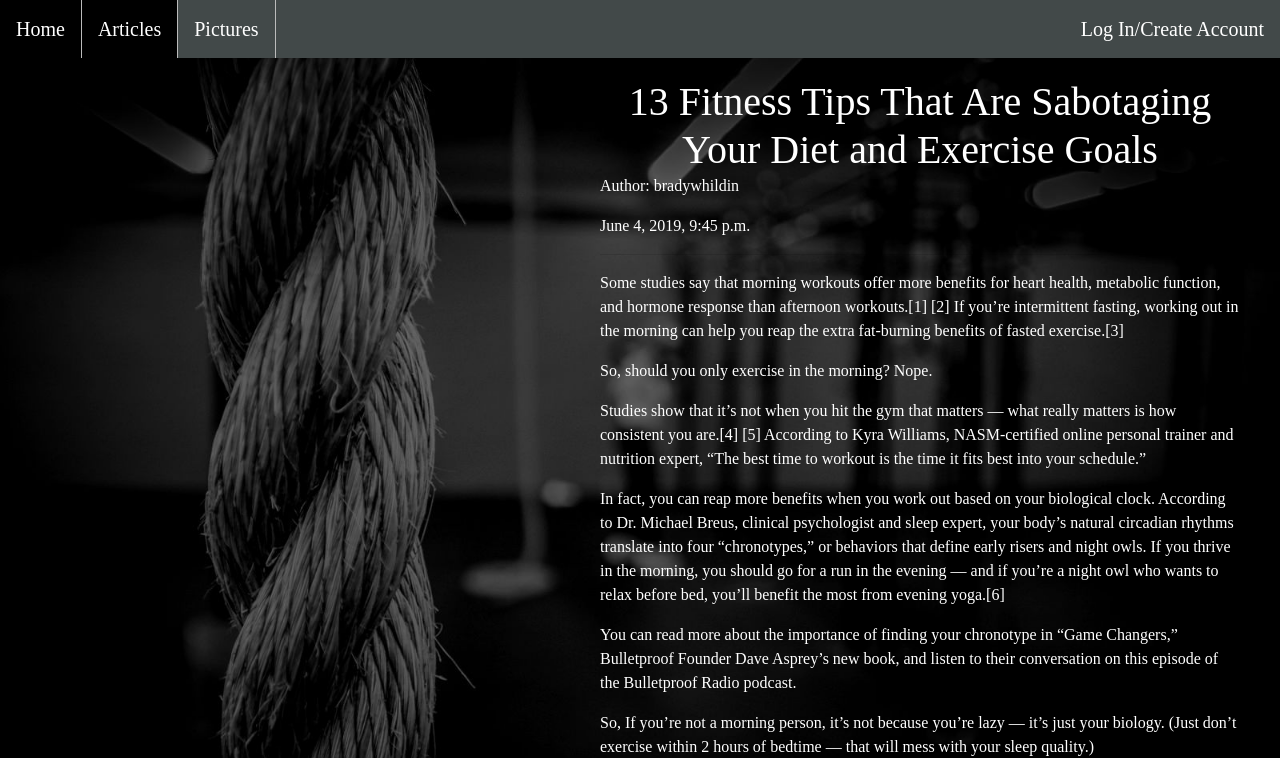
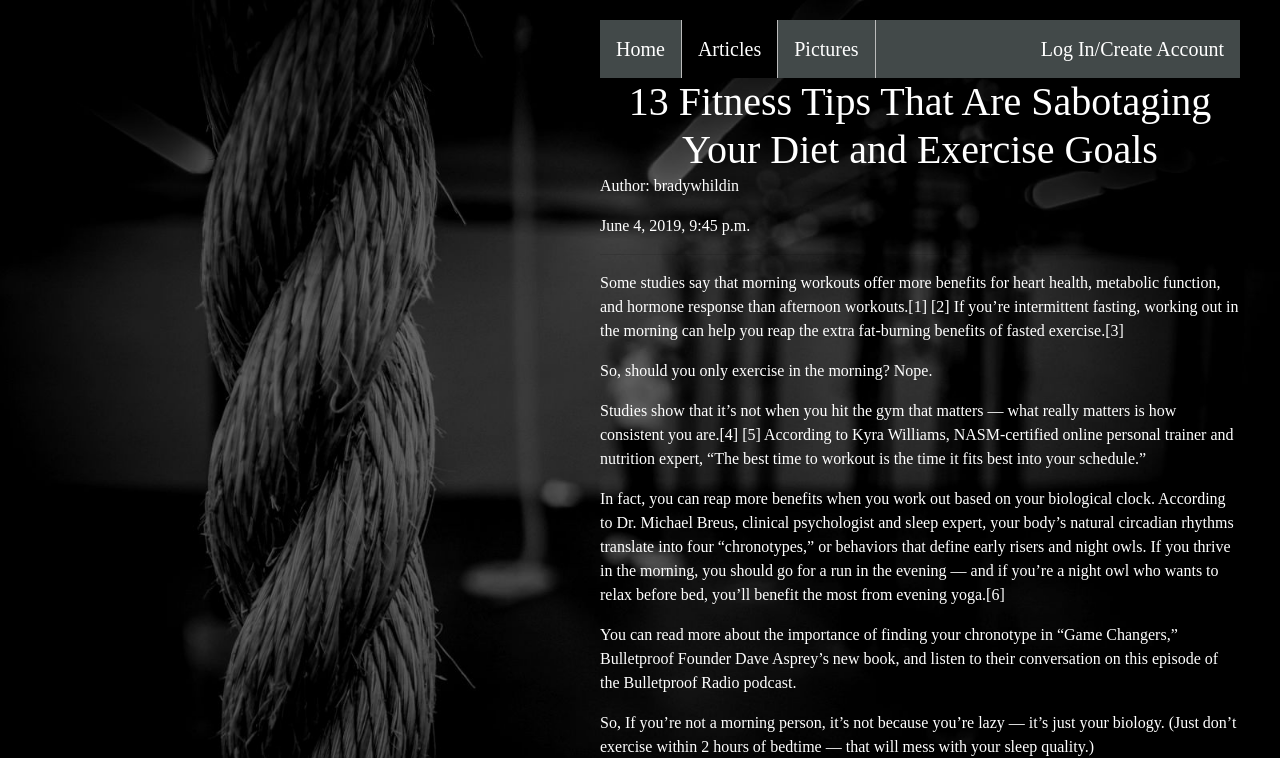
Before and after one commit to bradywhildin/BigMuscle, a Django app: a page that uses articles/templates/articles/article_detail.html in a window 1280 px wide. Shown: the top 758 px of the page. Run offline with Django 3.2, Linux system fonts and the light colour scheme; data comes from the database, SQL or seed files in the repository; some libraries are stand-ins or nearby versions.

Commit message:
Made article detail take up width of screen on small devices

```diff
--- a/articles/templates/articles/article_detail.html
+++ b/articles/templates/articles/article_detail.html
@@ -30,24 +30,22 @@ authors: Nizom Djuraev, Brady Whildin -->
 <style>
 @media (min-width: 900px) {
     body {
-        background-image: url(/static/gymbackground.jpg)
+        background-image: url(/static/gymbackground.jpg);
+        width: 50%;
+        margin: 20px 0px 0px 600px;
     }
-}
-
-.body{
-    width: 50%;
-    margin: 20px 0px 0px 600px;
 }
 
 </style>
     </head>
 
-<div class="body">
+<body>
+    <div>
         <h1 align="center">{{ article.title }}</h1>
         <p>Author: {{ article.author }}</p>
         <p>{{ article.date }}</p>
         <hr>
         <p>{{ article.body|linebreaks }}</p>
-        </div>
-    </body>
+    </div>
+</body>
 {% endblock content %}
```
